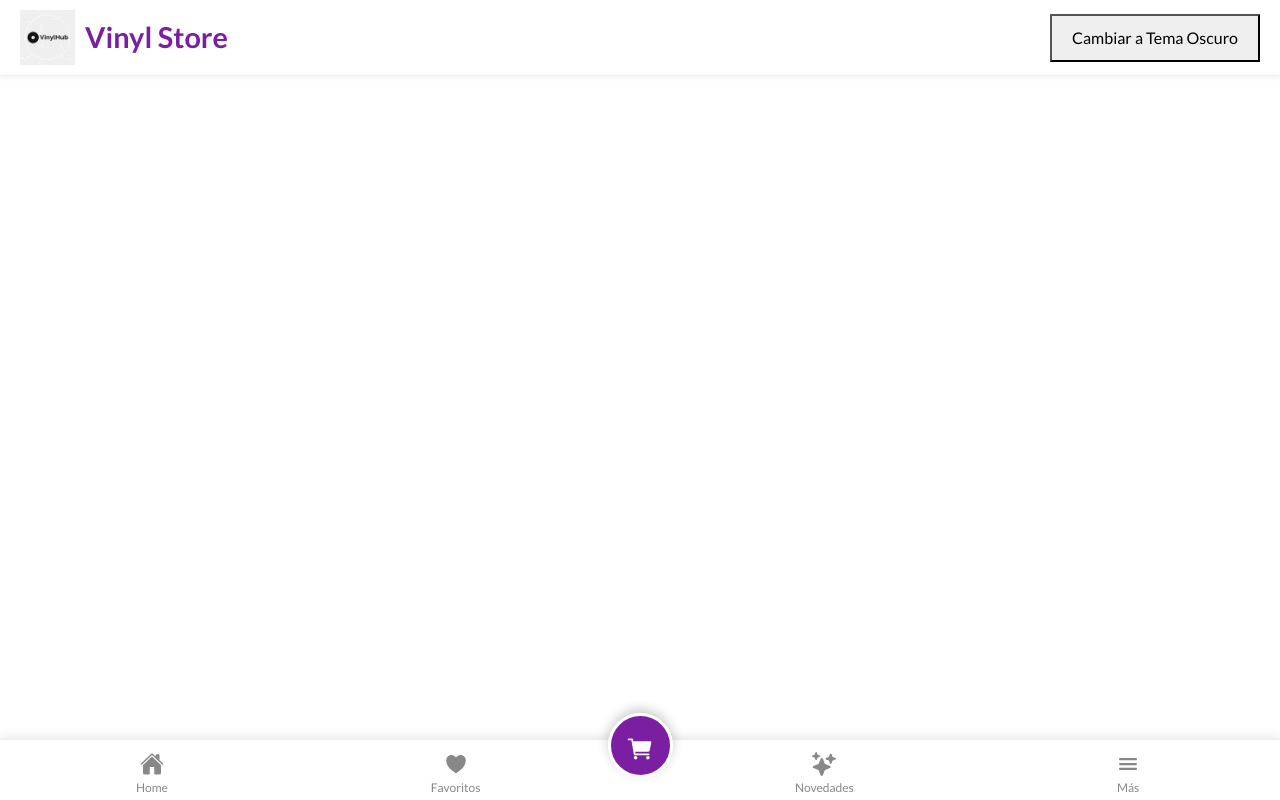
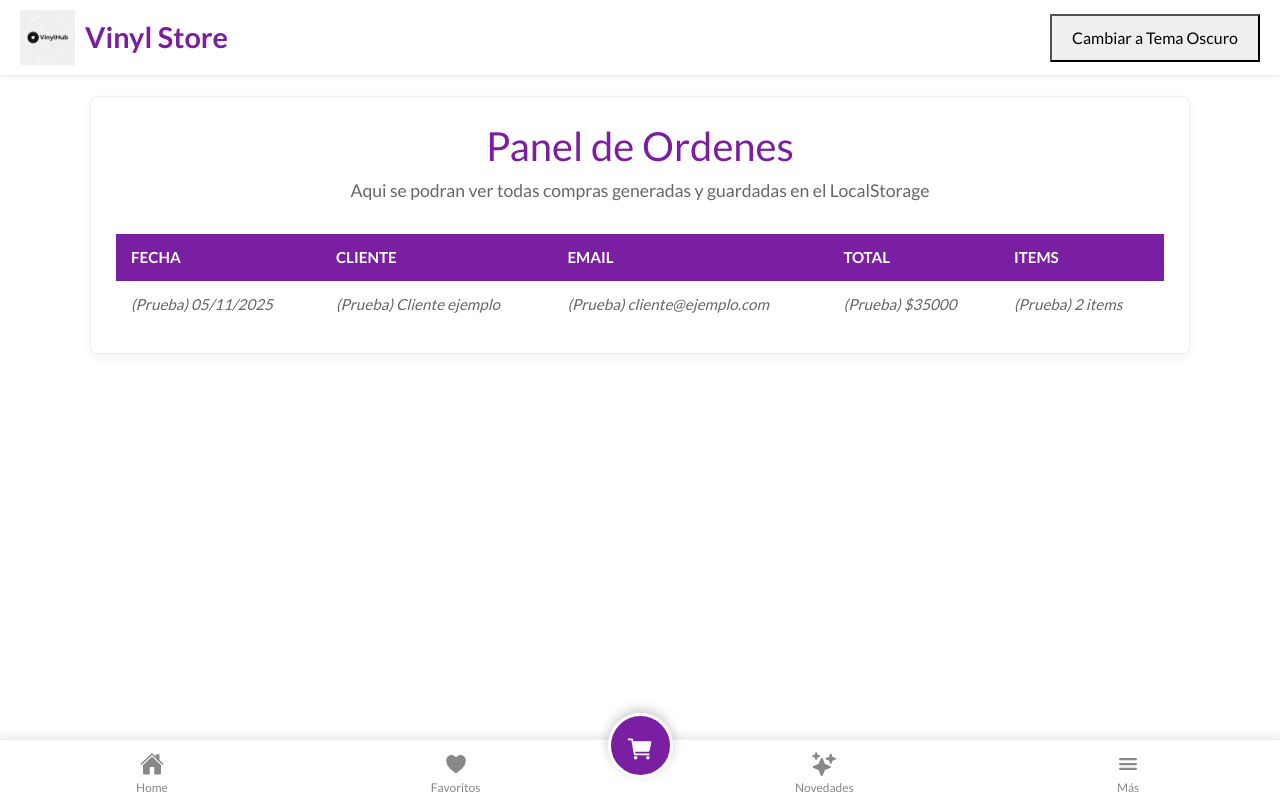
Before and after one commit to joajose8209/proyecto-e-commerce, a React (Vite) app: page /admin-ordenes in a window 1280 px wide. Built offline with nearby package versions, Linux system fonts and the light colour scheme.

Commit message:
tarjeta 3 construccion de panel de ordenes

```diff
--- a/src/App.jsx
+++ b/src/App.jsx
@@ -12,6 +12,7 @@ import NovedadesPage from './pages/NovedadesPage';
 import MorePage from './pages/MorePage';
 import CheckoutPage from './pages/CheckoutPage';
 import Header from './components/Header';
+import AdminOrdersPage from './pages/AdminOrdersPage';
 
 
 import Navbar from './components/Navbar';
@@ -146,6 +147,7 @@ element={<CartPage />}
 <Route path="/novedades" element={<NovedadesPage productos={todosLosProductos} />} />
 <Route path="/mas" element={<MorePage />} />
 <Route path='/checkout' element={<CheckoutPage />} />
+<Route path='/admin-ordenes' element={<AdminOrdersPage />} />
 </Routes>
 </main>
 <Navbar />
--- /dev/null
+++ b/src/pages/AdminOrdersPage.jsx
@@ -0,0 +1,34 @@
+import React from 'react';
+import '../styles/AdminOrdersPage.css';
+
+const AdminOrdersPage = () => {
+return(
+<div className="admin-orders-container">
+<h1>Panel de Ordenes</h1>
+<p>Aqui se podran ver todas compras generadas y guardadas en el LocalStorage</p>
+
+<table className="orders-table">
+<thead>
+<tr>
+<th>FECHA</th>
+<th>CLIENTE</th>
+<th>EMAIL</th>
+<th>TOTAL</th>
+<th>ITEMS</th>
+</tr>
+</thead>
+<tbody>
+<tr>
+<td>(Prueba) 05/11/2025</td>
+<td>(Prueba) Cliente ejemplo</td>
+<td>(Prueba) cliente@ejemplo.com</td>
+<td>(Prueba) $35000</td>
+<td>(Prueba) 2 items</td>
+</tr>
+</tbody>
+</table>
+</div>
+);
+};
+
+export default AdminOrdersPage;
--- /dev/null
+++ b/src/styles/AdminOrdersPage.css
@@ -0,0 +1,51 @@
+.admin-orders-container{
+max-width: 1100px;
+margin: 20px auto;
+padding: 25px;
+
+background-color: var(--color-card-background);
+border: 1px solid var(--color-card-border);
+border-radius: 8px;
+box-shadow: 0 4px 12px rgba(0, 0, 0, 0.05);
+}
+
+.admin-orders-container h1{
+margin-top: 0;
+text-align: center;
+color: var(--color-primary);
+}
+
+.admin-orders-container p {
+text-align: center;
+color: var(--color-text-secondary);
+font-size: 1.1rem;
+margin-bottom: 30px;
+}
+
+.orders-table{
+ width: 100%;
+ border-collapse: collapse;
+ font-size: 0.95rem;
+}
+
+.orders-table th,
+.orders-table td {
+padding: 12px 15px;
+border-buttom: 1px solid var(--color-card-border);
+text-align: left;
+}
+
+.orders-table th{
+background-color: var(--color-primary);
+color: white;
+font-weight:700;
+}
+
+.orders-table tbody tr:hover {
+background-color: var(--color-card-border);
+}
+
+.orders-table tbody tr:first-child {
+color: var(--color-text-secondary);
+font-style: italic;
+}
--- a/src/styles/Header.css
+++ b/src/styles/Header.css
@@ -31,5 +31,5 @@
 }
 
 .header-actions {
-  /* (Para futuros botones) */
+/* (Para futuros botones) */
 }
```
